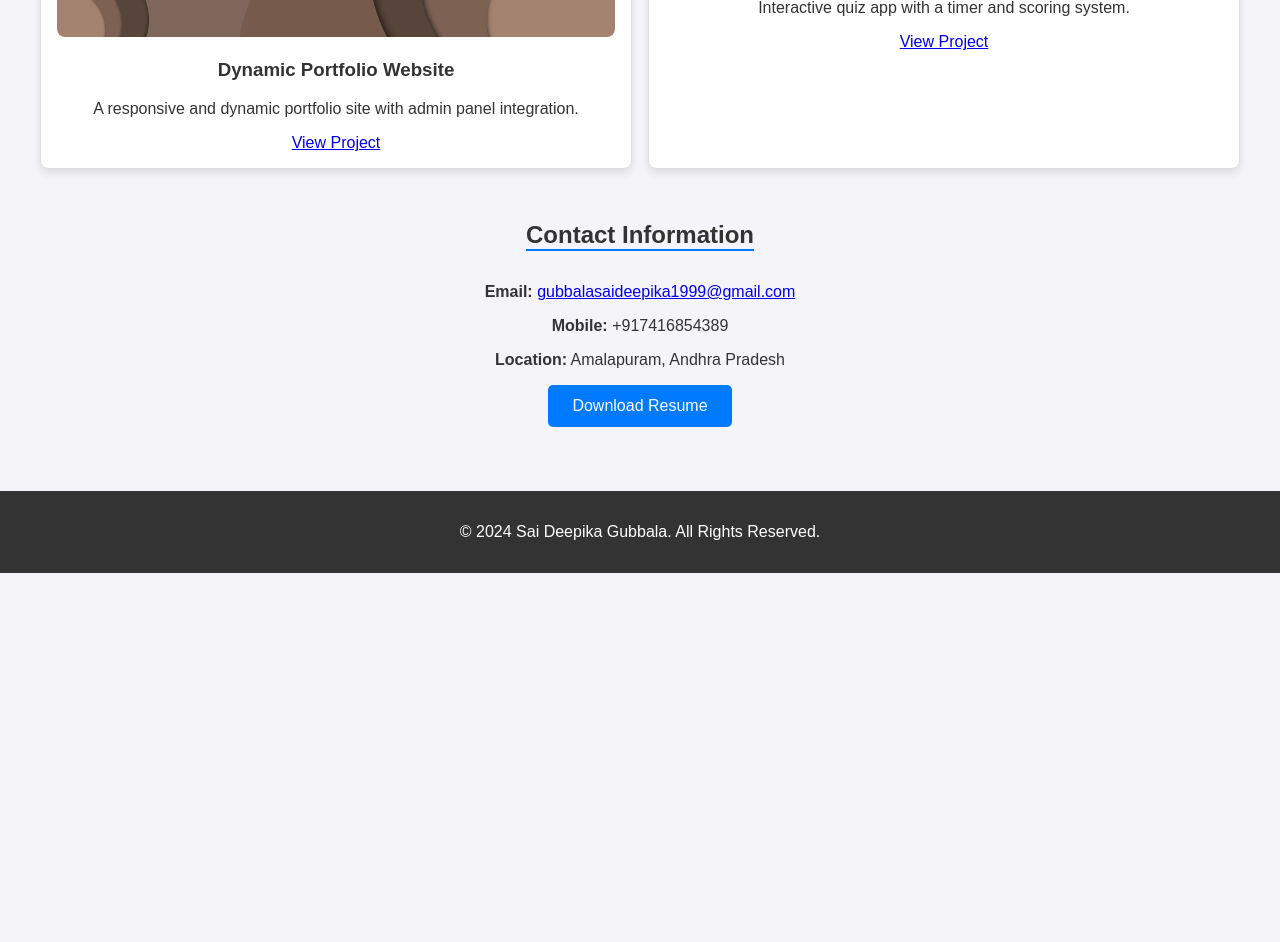
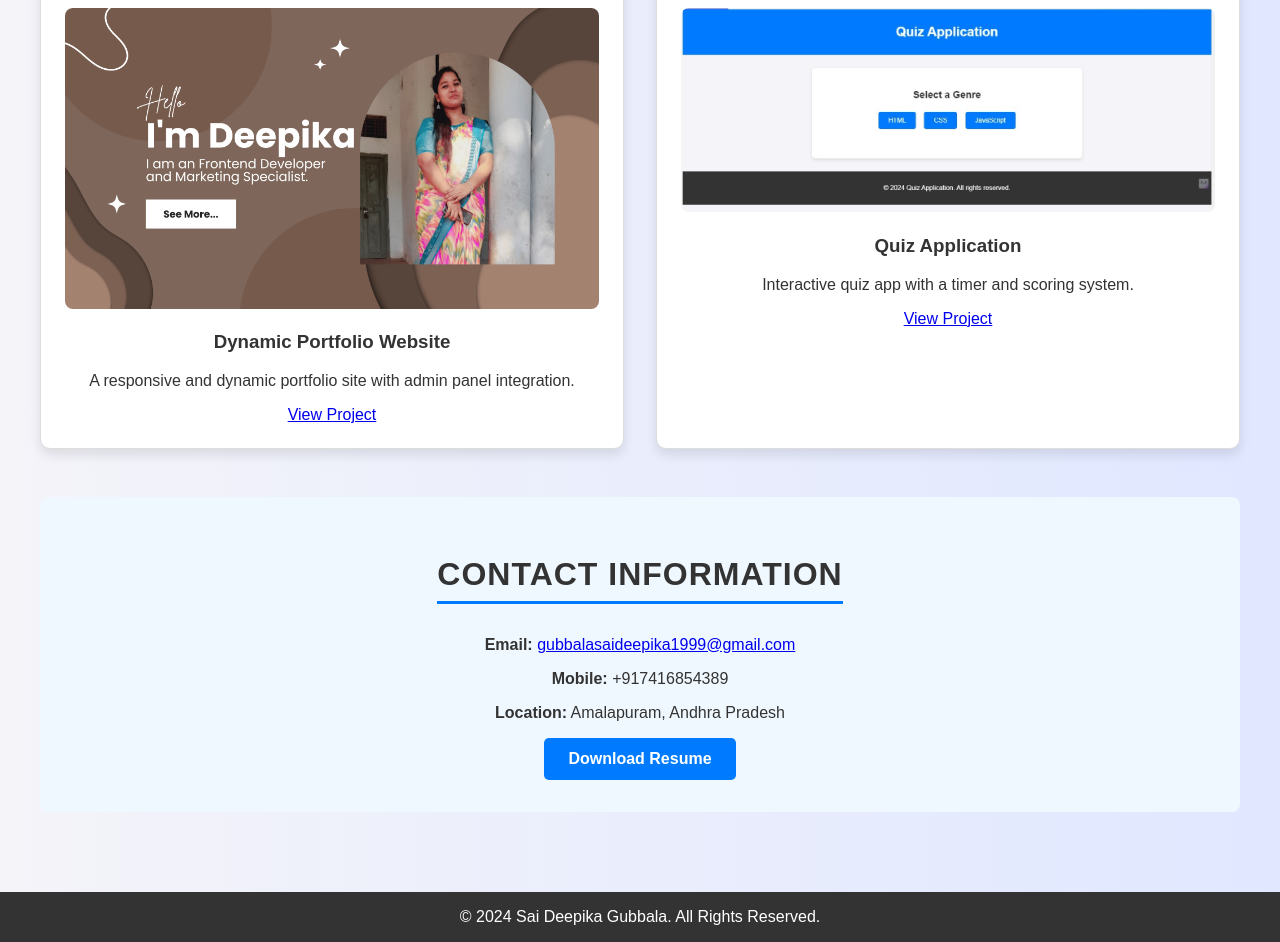
Before and after one commit to deepu19999/deepika-portfolio, a plain HTML site: page index.html in a window 1280 px wide. Shown: the part 856-1798 px from the top of the page. Before the commit the page ends 1429 px from the top, so only its background shows below. Drawn offline with Linux system fonts and the light colour scheme.

Commit message:
Update index.html

```diff
--- a/index.html
+++ b/index.html
@@ -5,55 +5,101 @@
     <meta name="viewport" content="width=device-width, initial-scale=1.0">
     <title>Dynamic Portfolio</title>
     <style>
+        /* General Styles */
         body {
-            font-family: Arial, sans-serif;
+            font-family: 'Arial', sans-serif;
             margin: 0;
             padding: 0;
-            background-color: #f4f4f9;
+            background: linear-gradient(to right, #f4f4f9, #e0e7ff); /* Smooth gradient background */
             color: #333;
+            overflow-x: hidden;
         }
 
+        /* Header Styles */
         header {
             text-align: center;
-            background-color: #007bff;
+            background: linear-gradient(to right, #007bff, #00aaff); /* Gradient header */
             color: white;
-            padding: 2rem 0;
+            padding: 5rem 0; /* More space for a standout header */
+            box-shadow: 0 4px 8px rgba(0, 0, 0, 0.1);
+            position: relative;
         }
 
+        header h1 {
+            font-size: 3rem;
+            letter-spacing: 2px;
+            margin-bottom: 0.5rem;
+            text-transform: uppercase;
+        }
+
+        header p {
+            font-size: 1.25rem;
+            font-weight: 300;
+        }
+
+        /* Container Styles */
         .container {
             max-width: 1200px;
             margin: 0 auto;
             padding: 2rem;
         }
 
+        /* Section Styles */
         section {
-            margin-bottom: 2rem;
+            margin-bottom: 3rem;
         }
 
         h2 {
-            border-bottom: 2px solid #007bff;
+            font-size: 2rem;
+            border-bottom: 3px solid #007bff;
             display: inline-block;
+            padding-bottom: 0.5rem;
             margin-bottom: 1rem;
+            text-transform: uppercase;
+            letter-spacing: 1px;
         }
 
+        /* Skills and Projects Flexbox Layout */
         .skills, .projects {
             display: flex;
             flex-wrap: wrap;
-            gap: 1rem;
+            gap: 2rem;
+            justify-content: center;
         }
 
         .card {
             background: white;
             border: 1px solid #ddd;
-            border-radius: 8px;
-            padding: 1rem;
+            border-radius: 10px;
+            padding: 1.5rem;
             flex: 1 1 calc(33.333% - 1rem);
-            box-shadow: 0 4px 8px rgba(0, 0, 0, 0.1);
+            box-shadow: 0 6px 12px rgba(0, 0, 0, 0.1);
             text-align: center;
+            transition: transform 0.3s ease, box-shadow 0.3s ease;
         }
 
+        .card:hover {
+            transform: translateY(-10px); /* Lift effect on hover */
+            box-shadow: 0 10px 20px rgba(0, 0, 0, 0.15);
+        }
+
+        /* Image Styling */
+        .card img {
+            width: 100%;
+            border-radius: 8px;
+            transition: transform 0.3s ease;
+        }
+
+        .card img:hover {
+            transform: scale(1.05); /* Zoom effect on image hover */
+        }
+
+        /* Contact Section Styles */
         .contact {
             text-align: center;
+            background-color: #f0f8ff;
+            padding: 2rem;
+            border-radius: 8px;
         }
 
         .download-resume {
@@ -63,18 +109,42 @@
             color: white;
             text-decoration: none;
             border-radius: 5px;
-            transition: background-color 0.3s;
+            font-weight: bold;
+            transition: background-color 0.3s ease, transform 0.3s ease;
         }
 
         .download-resume:hover {
             background-color: #0056b3;
+            transform: translateY(-5px); /* Subtle lift on hover */
         }
 
+        /* Footer Styles */
         footer {
             text-align: center;
             padding: 1rem 0;
             background-color: #333;
             color: white;
+            position: relative;
+            z-index: 2;
+        }
+
+        footer p {
+            margin: 0;
+        }
+
+        /* Mobile Styles */
+        @media (max-width: 768px) {
+            .card {
+                flex: 1 1 100%;
+            }
+
+            header h1 {
+                font-size: 2.5rem;
+            }
+
+            header p {
+                font-size: 1rem;
+            }
         }
     </style>
 </head>
@@ -103,20 +173,19 @@
             <h2>Projects</h2>
             <div class="projects">
                 <div class="card">
-            <img src="images/deepu akka.png" alt="Dynamic Portfolio Website" style="width: 100%; border-radius: 8px;">
+                    <img src="images/deepu akka.png" alt="Dynamic Portfolio Website">
                     <h3>Dynamic Portfolio Website</h3>
                     <p>A responsive and dynamic portfolio site with admin panel integration.</p>
                     <a href="https://link-to-live-project.com" target="_blank" class="btn">View Project</a>
                 </div>
                 <div class="card">
-            <img src="images/quiz.jpg" alt="Quiz Application" style="width: 100%; border-radius: 8px;">
+                    <img src="images/quiz.jpg" alt="Quiz Application">
                     <h3>Quiz Application</h3>
                     <p>Interactive quiz app with a timer and scoring system.</p>
                     <a href="https://link-to-live-project.com" target="_blank" class="btn">View Project</a>
                 </div>
             </div>
         </section>
-
 
         <!-- Contact Section -->
         <section class="contact">
```
Lines whose indentation alone changed are shown as unchanged.
